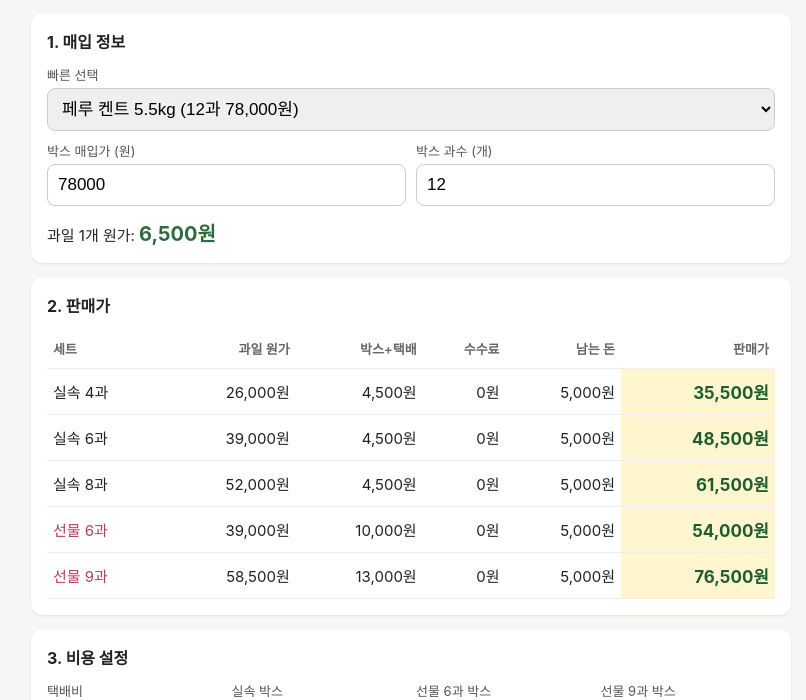
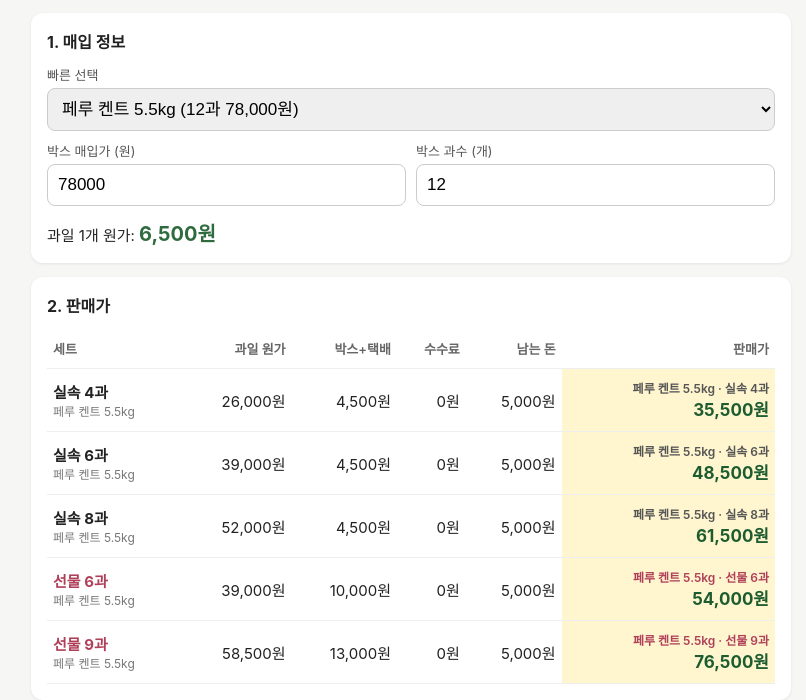
Before and after one commit to jxlovewewe-commits/fruit-calculator, a plain HTML site: page index.html in a window 1280 px wide. Shown: the part 103-803 px from the top of the page, without its empty margins (229-1035 px from the left). Drawn offline with Linux system fonts and the light colour scheme.

Commit message:
판매가 옆에 품목·세트 라벨 표시

```diff
--- a/index.html
+++ b/index.html
@@ -12,6 +12,9 @@ input,select{width:100%;box-sizing:border-box;font-size:17px;padding:10px;border
 .per{margin-top:12px;font-size:15px}.per b{font-size:20px;color:#2f6b3f}
 table{width:100%;border-collapse:collapse;font-size:15px}th,td{padding:10px 6px;border-bottom:1px solid #eee;text-align:right}
 th:first-child,td:first-child{text-align:left}th{color:#666;font-weight:600;font-size:13px}
+td.p .lb{display:block;font-size:12px;font-weight:600;color:#555}
+td.p .lb.g{color:#b0405a}
+td .nm{display:block;font-size:12px;color:#777}
 td.p{font-weight:700;color:#1d5c30;background:#fff6cf;font-size:17px}
 tr.gift td:first-child{color:#b0405a}
 .btns button{font-size:14px;padding:8px 10px;border:1px solid #ccc;background:#fafafa;border-radius:8px;margin:6px 6px 0 0}
@@ -42,8 +45,9 @@ const $=id=>document.getElementById(id),v=id=>parseFloat($(id).value)||0,w=n=>Ma
 function calc(){const c=v('count'),per=c>0?v('price')/c:0;$('per').textContent=w(per);
 const f=Math.min(Math.max(v('fee'),0),50)/100,ship=v('ship');
 const sets=[['실속 4과',4,v('bb')],['실속 6과',6,v('bb')],['실속 8과',8,v('bb')],['선물 6과',6,v('g6')],['선물 9과',9,v('g9')]];
+const sel=$('pre'),nm=sel.value?sel.options[sel.selectedIndex].text.replace(/\s*\(.*$/,''):'직접 입력';
 $('tb').innerHTML=sets.map(([l,n,b])=>{const fr=per*n;let s=(fr+b+ship+v('m'))/(1-f);if($('rd').checked)s=Math.ceil(s/100)*100;const fe=s*f,pr=s-fe-fr-b-ship;
-return `<tr class="${l.startsWith('선물')?'gift':''}"><td>${l}</td><td class="hide">${w(fr)}</td><td class="hide">${w(b+ship)}</td><td class="hide">${w(fe)}</td><td>${w(pr)}</td><td class="p">${w(s)}</td></tr>`}).join('');
+return `<tr class="${l.startsWith('선물')?'gift':''}"><td><b>${l}</b><span class="nm">${nm}</span></td><td class="hide">${w(fr)}</td><td class="hide">${w(b+ship)}</td><td class="hide">${w(fe)}</td><td>${w(pr)}</td><td class="p"><span class="lb${l.startsWith('선물')?' g':''}">${nm} · ${l}</span>${w(s)}</td></tr>`}).join('');
 $('note').textContent=c>0&&c<9?`※ 박스 과수(${c}과)보다 큰 세트는 여러 박스를 섞어 구성해야 해요.`:'';}
 document.querySelectorAll('input').forEach(i=>i.addEventListener('input',calc));
 $('pre').addEventListener('change',e=>{if(e.target.value){const[p,c]=e.target.value.split(',');$('price').value=p;$('count').value=c;}calc();});
```
